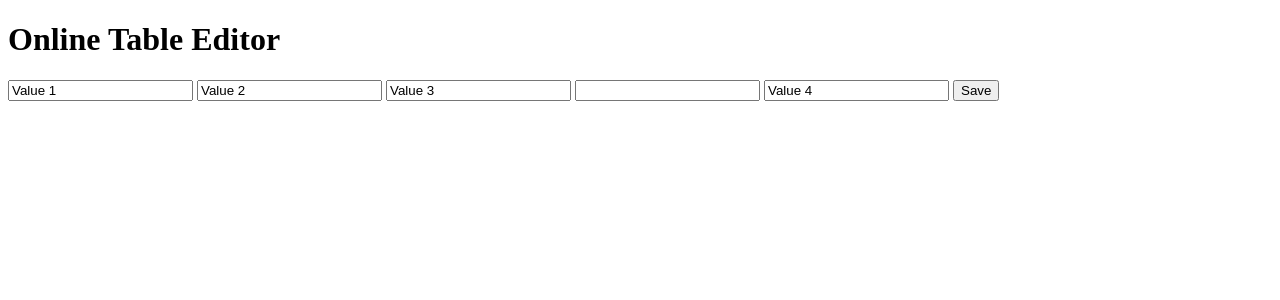
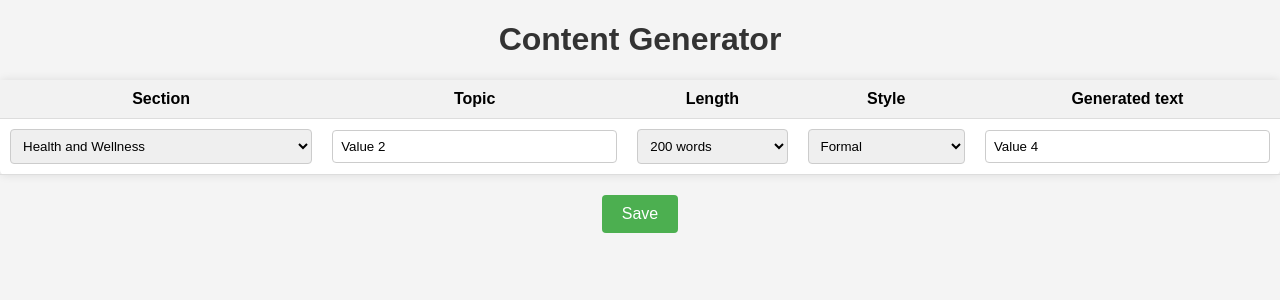
Before and after one commit to sigridveronica/amarketingd, a Flask app: page / in a window 1280 px wide. Shown: the top 300 px of the page. Run offline with Flask 3, Linux system fonts and the light colour scheme.

Commit message:
html improved

```diff
--- a/data.csv
+++ b/data.csv
@@ -20,3 +20,5 @@ Article Number,Section,Topic,Length,Style,Generated text
 19,DIY and Home Improvement,kdkddkdkd,200 words,Formal,Value 4
 20,Travel and Adventure,kdkddkdkd,200 words,Formal,Value 4
 21,DIY and Home Improvement,khkhk,500 words,Informal,Value 4
+22,Value 1,Value 2,Value 3,,Value 4
+23,Value 1,Value 2,Value 3,,Value 4
--- a/templates/index.html
+++ b/templates/index.html
@@ -3,18 +3,99 @@
 <head>
     <meta charset="UTF-8">
     <meta name="viewport" content="width=device-width, initial-scale=1.0">
-    <title>Online Table Editor</title>
+    <title>Content Generator</title>
+    <style>
+        body {
+            font-family: Arial, sans-serif;
+            background-color: #f4f4f4;
+            margin: 0;
+            padding: 0;
+        }
+        h1 {
+            text-align: center;
+            color: #333;
+        }
+        table {
+            width: 100%;
+            border-collapse: collapse;
+            margin: 20px auto;
+            background-color: #fff;
+            border-radius: 5px;
+            box-shadow: 0 0 10px rgba(0, 0, 0, 0.1);
+        }
+        th, td {
+            padding: 10px;
+            text-align: center;
+            border-bottom: 1px solid #ddd;
+        }
+        th {
+            background-color: #f2f2f2;
+        }
+        select, input[type="text"] {
+            padding: 8px;
+            border: 1px solid #ccc;
+            border-radius: 4px;
+            width: 100%;
+            box-sizing: border-box;
+        }
+        button[type="submit"] {
+            background-color: #4caf50;
+            color: #fff;
+            padding: 10px 20px;
+            border: none;
+            border-radius: 4px;
+            cursor: pointer;
+            display: block;
+            margin: 20px auto;
+            font-size: 16px;
+        }
+    </style>
 </head>
 <body>
-    <h1>Online Table Editor</h1>
+    <h1>Content Generator</h1>
     <form method="POST">
-        <!-- Form fields for table data -->
-        <!-- You can use Jinja2 templating to fill in initial values from table_data -->
-        <input type="text" name="section" value="{{ table_data[0]['Section'] }}">
-        <input type="text" name="topic" value="{{ table_data[0]['Topic'] }}">
-        <input type="text" name="length" value="{{ table_data[0]['Length'] }}">
-        <input type="text" name="style" value="{{ table_data[0]['Style'] }}">
-        <input type="text" name="generated_text" value="{{ table_data[0]['Generated text'] }}">
+        <table>
+            <tr>
+                <th>Section</th>
+                <th>Topic</th>
+                <th>Length</th>
+                <th>Style</th>
+                <th>Generated text</th>
+            </tr>
+            <tr>
+                <td>
+                    <select name="section">
+                        <option value="Health and Wellness">Health and Wellness</option>
+                        <option value="Personal Finance">Personal Finance</option>
+                        <option value="Technology and Gadgets">Technology and Gadgets</option>
+                        <option value="DIY and Home Improvement">DIY and Home Improvement</option>
+                        <option value="Travel and Adventure">Travel and Adventure</option>
+                    </select>
+                </td>
+                <td><input type="text" name="topic" value="{{ table_data[0]['Topic'] }}"></td>
+                <td>
+                    <select name="length">
+                        <option value="200 words">200 words</option>
+                        <option value="300 words">300 words</option>
+                        <option value="500 words">500 words</option>
+                        <option value="700 words">700 words</option>
+                    </select>
+                </td>
+                <td>
+                    <select name="style">
+                        <option value="Formal">Formal</option>
+                        <option value="Informal">Informal</option>
+                        <option value="Pessimistic">Pessimistic</option>
+                        <option value="Optimistic">Optimistic</option>
+                        <option value="Tense">Tense</option>
+                        <option value="Curious">Curious</option>
+                        <option value="Uplifting">Uplifting</option>
+                        <option value="Aggressive">Aggressive</option>
+                    </select>
+                </td>
+                <td><input type="text" name="generated_text" value="{{ table_data[0]['Generated text'] }}"></td>
+            </tr>
+        </table>
         <button type="submit">Save</button>
     </form>
 </body>
```
Also changed, not shown: 1 other file.
